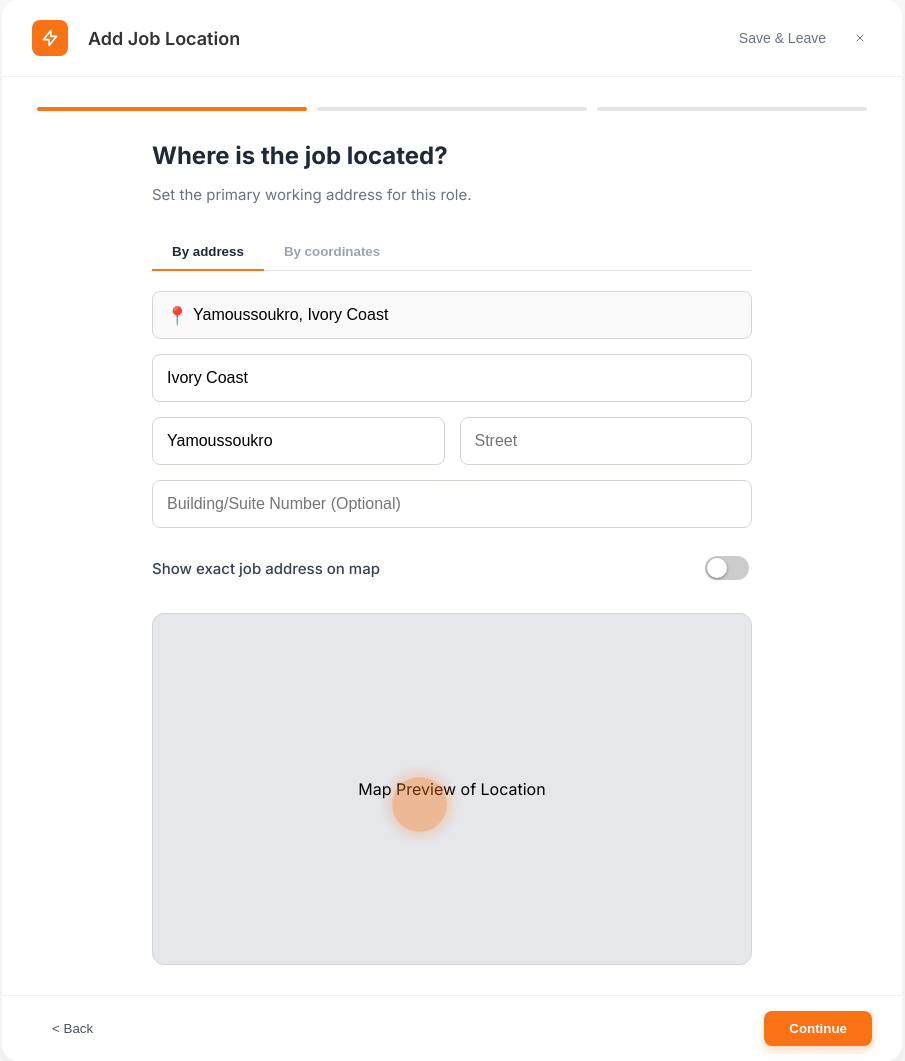
After one commit to archie012526/ads_django1, a Django app: page /location/ in a window 1280 px wide. The commit adds this page. Shown: the whole page, without its empty margins (188-1093 px from the left). Run offline with Django 5.2, Linux system fonts and the light colour scheme.

Commit message:
location

```diff
--- /dev/null
+++ b/mysite/main/static/style/add_location.css
@@ -0,0 +1,336 @@
+/* --- Global Styles --- */
+body {
+    font-family: 'Inter', sans-serif;
+    background-color: #f7f7f7;
+    display: flex;
+    justify-content: center;
+    align-items: center;
+    min-height: 100vh;
+    margin: 0;
+}
+
+/* --- Form Container (Outer Box) --- */
+.form-container {
+    width: 90%;
+    max-width: 900px;
+    background: white;
+    border-radius: 16px;
+    box-shadow: 0 10px 20px rgba(0, 0, 0, 0.05);
+    overflow: hidden;
+    display: flex;
+    flex-direction: column;
+}
+
+/* --- Header Bar --- */
+.header-bar {
+    display: flex;
+    justify-content: space-between;
+    align-items: center;
+    padding: 20px 30px;
+    border-bottom: 1px solid #f0f0f0;
+}
+
+.title-text {
+    font-size: 18px;
+    font-weight: 600;
+    color: #333;
+    flex-grow: 1;
+    margin-left: 20px;
+}
+
+.logo-circle {
+    width: 36px;
+    height: 36px;
+    background: #f97316; /* Orange icon background */
+    border-radius: 8px;
+    display: flex;
+    justify-content: center;
+    align-items: center;
+}
+
+.logo-icon {
+    width: 20px;
+    height: 20px;
+    color: white;
+}
+
+.actions {
+    display: flex;
+    align-items: center;
+    gap: 10px;
+}
+
+.save-leave-btn {
+    background: none;
+    border: none;
+    color: #6b7280;
+    font-size: 14px;
+    font-weight: 500;
+    cursor: pointer;
+    padding: 8px 12px;
+    border-radius: 8px;
+    transition: background 0.2s;
+}
+
+.close-btn {
+    background: none;
+    border: none;
+    color: #6b7280;
+    cursor: pointer;
+    width: 24px;
+    height: 24px;
+}
+
+/* --- Main Content --- */
+.main-content-box {
+    padding: 30px;
+}
+
+/* Progress Steps */
+.progress-steps {
+    display: flex;
+    justify-content: space-between;
+    width: 100%;
+    margin-bottom: 30px;
+}
+
+.progress-line {
+    height: 4px;
+    background: #e5e5e5;
+    flex-grow: 1;
+    margin: 0 5px;
+    border-radius: 2px;
+}
+
+.active-step {
+    background: #f97316;
+}
+
+/* Location Section */
+.location-section {
+    max-width: 600px;
+    margin: 0 auto;
+}
+
+.location-section h2 {
+    font-size: 24px;
+    font-weight: 700;
+    color: #1f2937;
+    margin-bottom: 8px;
+}
+
+.instruction {
+    font-size: 15px;
+    color: #6b7280;
+    margin-bottom: 30px;
+}
+
+/* Tabs */
+.location-tabs {
+    display: flex;
+    margin-bottom: 20px;
+    border-bottom: 1px solid #e5e5e5;
+}
+
+.tab-btn {
+    background: none;
+    border: none;
+    padding: 10px 20px;
+    font-weight: 600;
+    color: #9ca3af;
+    cursor: pointer;
+    border-bottom: 2px solid transparent;
+    transition: color 0.2s, border-bottom-color 0.2s;
+    margin-bottom: -1px;
+}
+
+.tab-btn.active {
+    color: #1f2937;
+    border-bottom-color: #f97316;
+}
+
+/* --- Inputs and Layout --- */
+.location-inputs {
+    display: flex;
+    flex-direction: column;
+    gap: 15px;
+    margin-bottom: 30px;
+}
+
+/* Key Fix: Grouping City/Region and Street side-by-side */
+.input-group {
+    display: flex;
+    gap: 15px;
+}
+
+.input-group .text-input {
+    flex: 1; /* Makes them take equal width */
+    margin: 0;
+}
+
+.text-input,
+.search-input {
+    width: 100%;
+    padding: 14px;
+    border: 1px solid #d1d5db;
+    border-radius: 8px;
+    font-size: 16px;
+    box-sizing: border-box;
+    transition: border-color 0.2s;
+}
+
+.search-box {
+    position: relative;
+    display: flex;
+    align-items: center;
+}
+
+.search-icon {
+    position: absolute;
+    left: 14px;
+    color: #f97316;
+    font-size: 18px;
+}
+
+.search-input {
+    padding-left: 40px;
+    background-color: #f9f9f9;
+}
+
+.current-location-btn {
+    position: absolute;
+    right: 15px;
+    background: none;
+    border: none;
+    color: #4f46e5;
+    font-weight: 500;
+    cursor: pointer;
+    display: flex;
+    align-items: center;
+    gap: 5px;
+    font-size: 14px;
+    padding: 5px;
+    border-radius: 4px;
+}
+
+/* Toggle Switch Styling */
+.toggle-container {
+    display: flex;
+    justify-content: space-between;
+    align-items: center;
+    margin-top: 10px;
+}
+
+.toggle-label {
+    font-weight: 500;
+    color: #374151;
+    font-size: 15px;
+}
+
+.toggle-switch {
+    -webkit-appearance: none;
+    appearance: none;
+    width: 44px;
+    height: 24px;
+    background-color: #ccc;
+    border-radius: 999px;
+    position: relative;
+    cursor: pointer;
+    transition: background-color 0.3s;
+}
+
+.toggle-switch::before {
+    content: '';
+    position: absolute;
+    top: 2px;
+    left: 2px;
+    width: 20px;
+    height: 20px;
+    background-color: white;
+    border-radius: 50%;
+    transition: transform 0.3s;
+    box-shadow: 0 1px 3px rgba(0, 0, 0, 0.4);
+}
+
+.toggle-switch:checked {
+    background-color: #f97316;
+}
+
+.toggle-switch:checked::before {
+    transform: translateX(20px);
+}
+
+/* Map Placeholder */
+.map-placeholder {
+    height: 350px;
+    background: #e5e7eb;
+    border-radius: 12px;
+    border: 1px solid #d1d5db;
+    margin-top: 20px;
+    display: flex;
+    justify-content: center;
+    align-items: center;
+    position: relative;
+    overflow: hidden;
+}
+
+.map-pin {
+    position: absolute;
+    width: 50px;
+    height: 50px;
+    border-radius: 50%;
+    background: rgba(249, 115, 22, 0.4);
+    box-shadow: 0 0 10px 5px rgba(249, 115, 22, 0.2);
+    top: 55%;
+    left: 45%;
+    transform: translate(-50%, -50%);
+    animation: pulse 1.5s infinite;
+}
+
+@keyframes pulse {
+    0% { transform: scale(1) translate(-50%, -50%); opacity: 0.8; }
+    50% { transform: scale(1.1) translate(-50%, -50%); opacity: 1; }
+    100% { transform: scale(1) translate(-50%, -50%); opacity: 0.8; }
+}
+
+/* --- Footer Navigation --- */
+.footer-nav {
+    display: flex;
+    justify-content: space-between;
+    gap: 15px;
+    padding: 15px 30px;
+    border-top: 1px solid #f0f0f0;
+    background: #ffffff;
+}
+
+.back-btn {
+    background: none;
+    border: none;
+    color: #4b5563;
+    padding: 10px 20px;
+    border-radius: 8px;
+    font-weight: 500;
+    cursor: pointer;
+    transition: color 0.2s;
+}
+
+.back-btn:hover {
+    color: #1f2937;
+}
+
+.continue-btn {
+    background: #f97316;
+    border: none;
+    color: white;
+    padding: 10px 25px;
+    border-radius: 8px;
+    font-weight: 600;
+    cursor: pointer;
+    box-shadow: 0 4px 8px rgba(249, 115, 22, 0.3);
+    transition: background 0.2s, box-shadow 0.2s;
+}
+
+.continue-btn:hover {
+    background: #ea580c;
+    box-shadow: 0 6px 10px rgba(249, 115, 22, 0.4);
+}
--- /dev/null
+++ b/mysite/main/templates/main/add_location.html
@@ -0,0 +1,84 @@
+{% load static %}
+
+{% block head_extra %}
+<link href="https://fonts.googleapis.com/css2?family=Inter:wght@300;400;500;600;700;800;900&display=swap" rel="stylesheet">
+<link rel="stylesheet" href="{% static 'style/add_location.css' %}?v=1">
+{% endblock head_extra %}
+
+{% block content %}
+<div class="form-container">
+
+    <div class="header-bar">
+        <div class="logo-circle">
+            <svg class="logo-icon" fill="none" stroke="currentColor" viewBox="0 0 24 24">
+                <path stroke-linecap="round" stroke-linejoin="round" stroke-width="2"
+                    d="M13 10V3L4 14h7v7l9-11h-7z"></path>
+            </svg>
+        </div>
+        <span class="title-text">Add Job Location</span>
+        <div class="actions">
+            <button class="save-leave-btn">Save & Leave</button>
+            <button class="close-btn">
+                <svg xmlns="http://www.w3.org/2000/svg" class="h-6 w-6" fill="none" viewBox="0 0 24 24" stroke="currentColor" stroke-width="2">
+                    <path stroke-linecap="round" stroke-linejoin="round" d="M6 18L18 6M6 6l12 12" />
+                </svg>
+            </button>
+        </div>
+    </div>
+
+    <div class="main-content-box">
+        <div class="progress-steps">
+            <div class="progress-line active-step"></div>
+            <div class="progress-line"></div>
+            <div class="progress-line"></div>
+        </div>
+
+        <div class="location-section">
+            <h2>Where is the job located?</h2>
+            <p class="instruction">Set the primary working address for this role.</p>
+
+            <div class="location-tabs">
+                <button class="tab-btn active">By address</button>
+                <button class="tab-btn">By coordinates</button>
+            </div>
+
+            <div class="location-inputs">
+
+                <div class="search-box">
+                    <div class="search-icon">📍</div>
+                    <input type="text" placeholder="Yamoussoukro, Ivory Coast" value="Yamoussoukro, Ivory Coast" class="search-input">
+
+                </div>
+
+                <input type="text" placeholder="Country" value="Ivory Coast" class="text-input">
+
+                <div class="input-group">
+                    <input type="text" placeholder="City/Region" value="Yamoussoukro" class="text-input">
+                    <input type="text" placeholder="Street" class="text-input">
+                </div>
+
+                <input type="text" placeholder="Building/Suite Number (Optional)" class="text-input">
+
+                <div class="toggle-container">
+                    <label for="exact-location" class="toggle-label">Show exact job address on map</label>
+                    <input type="checkbox" id="exact-location" class="toggle-switch">
+                </div>
+            </div>
+
+            <div class="map-placeholder">
+                <div class="map-pin"></div>
+                <p>Map Preview of Location</p>
+            </div>
+        </div>
+    </div>
+
+    <div class="footer-nav">
+        <button class="back-btn">
+            &lt; Back
+        </button>
+        <button class="continue-btn">
+            Continue
+        </button>
+    </div>
+</div>
+{% endblock content %}
--- a/mysite/main/templates/main/home.html
+++ b/mysite/main/templates/main/home.html
@@ -19,7 +19,7 @@
 
             <a href="{% url 'profile' %}" class="profile-name-link">Archie Boleche</a>
 
-            <p class="location">location</p>
+            <a href="{% url 'add_location' %}" class="location">location</a>
 
             <ul class="profile-links">
                 <li>saved jobs</li>
--- a/mysite/main/urls.py
+++ b/mysite/main/urls.py
@@ -16,5 +16,6 @@ urlpatterns = [
     path("notifications/", views.notifications_page, name="notifications"),
     path("mark-read/", views.mark_all_as_read, name="mark_all_as_read"),
     path("job-applications/", views.application, name="job_applications"),
-
+    path("add-location/", views.location, name="add_location"),
+    path("location/", views.location, name="location"),
 ]
--- a/mysite/main/views.py
+++ b/mysite/main/views.py
@@ -145,3 +145,6 @@ def mark_all_as_read(request):
 
 def application(request):
     return render(request, "main/job_application.html")
+
+def location(request):
+    return render(request, "main/add_location.html")
```
Also changed, not shown: mysite/main/static/style/home.css (+136 -73 lines), mysite/db.sqlite3.
